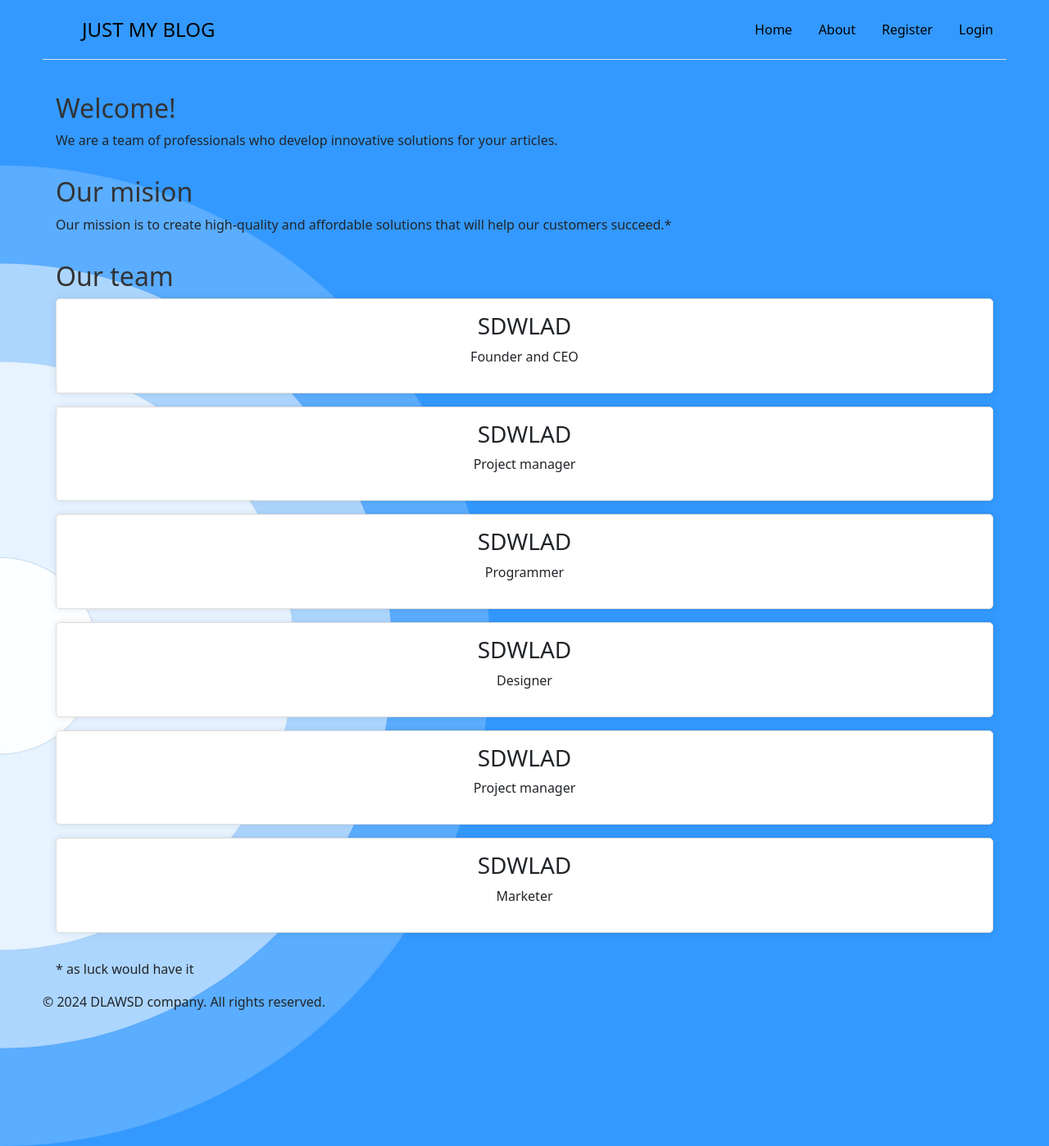
After one commit to SDWLAD/MyBlog, a Django app: template blog/templates/about.html in a window 1280 px wide. The commit adds this page. Shown: the whole page at 82% size. Run offline with Django 5.2, Linux system fonts and the light colour scheme; the template is opened without the code that fills it, so the values that code supplies are empty.

Commit message:
Added about page

```diff
--- /dev/null
+++ b/blog/templates/about.html
@@ -0,0 +1,95 @@
+{% extends "base.html" %}
+{% load static %}
+
+{% block head %}
+<link rel="stylesheet" href="{% static 'css/articles.css' %}">
+<style>
+
+    header h1 {
+        margin: 0;
+    }
+
+    main {
+        padding: 1em;
+    }
+
+    .intro, .mission, .team {
+        margin-bottom: 2em;
+    }
+
+    h2 {
+        color: #333;
+    }
+
+    .team {
+        display: flex;
+        flex-wrap: wrap;
+        flex-direction: column;
+        gap: 1em;
+    }
+
+    .team-member {
+        background: #fff;
+        border: 1px solid #ddd;
+        border-radius: 5px;
+        padding: 1em;
+        text-align: center;
+        flex: 1 1 45%;
+        box-shadow: 0 0 10px rgba(0, 0, 0, 0.1);
+    }
+
+    .team-member img {
+        border-radius: 50%;
+        width: 100px;
+        height: 100px;
+        object-fit: cover;
+    }
+
+</style>
+{% endblock head %}
+
+{% block content %}
+
+<main>
+    <section class="intro">
+        <h2>Welcome!</h2>
+        <p>We are a team of professionals who develop innovative solutions for your articles.</p>
+    </section>
+    <section class="mission">
+        <h2>Our mision</h2>
+        <p>Our mission is to create high-quality and affordable solutions that will help our customers succeed.*</p>
+    </section>
+    <h2>Our team</h2>
+    <section class="team">
+        <div class="team-member">
+            <h3>SDWLAD</h3>
+            <p>Founder and CEO</p>
+        </div>
+        <div class="team-member">
+            <h3>SDWLAD</h3>
+            <p>Project manager</p>
+        </div>
+        <div class="team-member">
+            <h3>SDWLAD</h3>
+            <p>Programmer</p>
+        </div>
+        <div class="team-member">
+            <h3>SDWLAD</h3>
+            <p>Designer</p>
+        </div>
+        <div class="team-member">
+            <h3>SDWLAD</h3>
+            <p>Project manager</p>
+        </div>
+        <div class="team-member">
+            <h3>SDWLAD</h3>
+            <p>Marketer</p>
+        </div>
+    </section>
+    * as luck would have it
+</main>
+<footer>
+    <p>&copy; 2024 DLAWSD company. All rights reserved.</p>
+</footer>
+
+{% endblock content %}
--- a/blog/templates/base.html
+++ b/blog/templates/base.html
@@ -30,7 +30,7 @@
 
         <ul class="nav nav-pills">
           <li class="nav-item"><a href="/" class="nav-link">Home</a></li>
-          <li class="nav-item"><a href="#" class="nav-link">About</a></li>
+          <li class="nav-item"><a href="/about" class="nav-link">About</a></li>
           {% if request.user.is_authenticated %}
             <li class="dropdown nav-item">
               <a href="#" class="dropdown-toggle nav-link" data-bs-toggle="dropdown">
--- a/blog/urls.py
+++ b/blog/urls.py
@@ -4,6 +4,7 @@ from . import views
 urlpatterns = [
     path('', views.IndexView.as_view(), name='index'),
     path('<int:pk>', views.ShowArticleView.as_view(), name='article'),
+    path('about', views.about, name='about'),
     path('create-article', views.CreateArticleView.as_view(), name='create-article'),
     path('register', views.RegisterView.as_view(), name='register'),
     path('login', views.AuthenticationView.as_view(), name='login'),
--- a/blog/views.py
+++ b/blog/views.py
@@ -97,3 +97,6 @@ class AuthenticationView(LoginView):
 def accounts_logout(request):
     logout(request)
     return redirect("/", args=(),kwargs={})
+
+def about(request):
+    return render(request, 'about.html')
```
Also changed, not shown: db.sqlite3.
